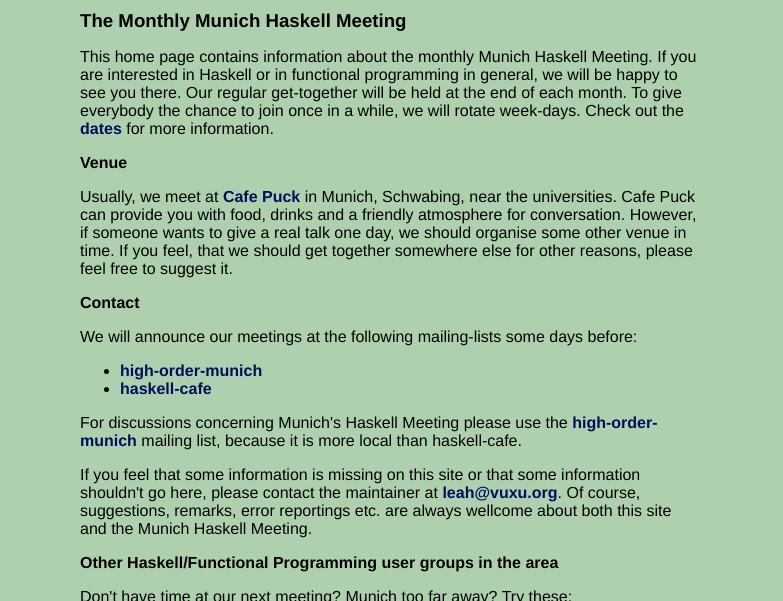
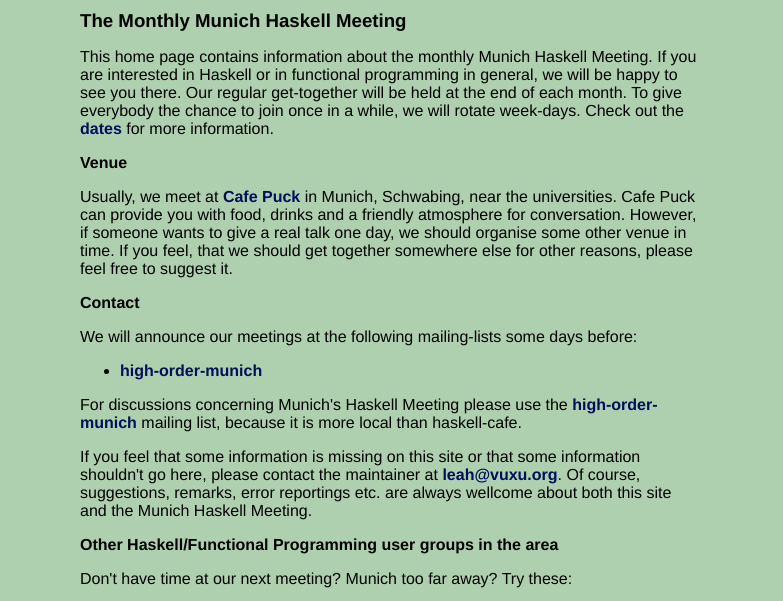
Before and after one commit to haskell-bayern/muenchen.haskell.bayern, a plain HTML site: page index.html in a window 1280 px wide. Shown: the part 142-743 px from the top of the page, without its empty margins (0-783 px from the left). Drawn offline with Linux system fonts and the light colour scheme.

Commit message:
we don't announce on haskell-cafe for years

```diff
--- a/index.html
+++ b/index.html
@@ -47,7 +47,6 @@ We will announce our meetings at the following mailing-lists some days before:
 
 <ul>
 <li><a href="https://lists.fs.lmu.de/sympa/subscribe/high-order-munich" target="_blank">high-order-munich</a></li>
-<li><a href="http://www.haskell.org/mailman/listinfo/haskell-cafe" target="_blank">haskell-cafe</a></li>
 </ul>
 
 
```
